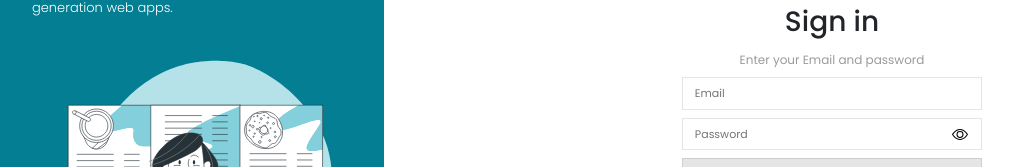
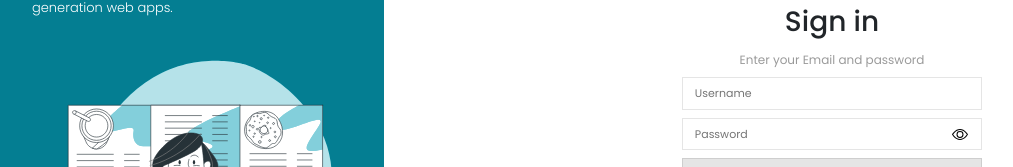
Before and after one commit to lazaaq/Onega-Cashier, a Vue app: page /#/login in a window 1280 px wide. Shown: the part 280-447 px from the top of the page, without its empty margins (0-1013 px from the left). Built offline with nearby package versions, Linux system fonts and the light colour scheme.

Commit message:
Change Input in LoginView from Component to tag <input>

```diff
--- a/src/views/LoginView.vue
+++ b/src/views/LoginView.vue
@@ -21,28 +21,31 @@
         Enter your Email and password
       </div>
       <div class="wrap-form">
-        <TextField
-          name="email"
-          id="email"
-          placeholder="Email"
-          class="mb-2"
-        />
+        <input
+          type="text"
+          name="username"
+          id="username"
+          placeholder="Username"
+          class="mb-2 input"
+        >
         <div class="d-flex">
-          <TextField
+          <input
+            type="text"
             name="password"
             id="password"
-            type="password"
             placeholder="Password"
-            class="mb-2"
-          />
+            class="mb-2 input"
+          >
           <img :src="eyeOpenLogo" :style="'margin-left: -30px; margin-top: -7px'" @click="togglePassword()" id="toggle-password">
         </div>
-        <TextField
+        <input
+          type="text"
           name="cashier"
           id="cashier"
           placeholder="Cashier"
-          class="mb-2"
-        />
+          class="mb-2 input"
+          :readonly="'isReadOnly'"
+        >
         <div class="d-flex align-items-center">
           <div class="time d-flex align-items-center">
             00:00:00
@@ -62,12 +65,10 @@
 <script>
 import axios from 'axios'
 
-import TextField from '@/components/form/TextField.vue'
 import ButtonField from '@/components/form/ButtonField.vue'
 
 export default {
   components: {
-    TextField,
     ButtonField
   },
   methods: {
@@ -198,4 +199,19 @@ export default {
 #cashier {
   background-color: rgba(0,0,0,0.1);
 }
+
+
+.input {
+  border: 1px solid rgba(0, 0, 0, 0.1);
+  padding: 0.8vh 0.3vw 0.8vh 0.3vw;
+  font-size: 12px;
+  width: 100%
+}
+.input::-webkit-input-placeholder {
+  font-size: 11px;
+  padding-left: 8px;
+}
+.disabled {
+  background-color: rgba(0,0,0,0.5)
+}
 </style>
```
